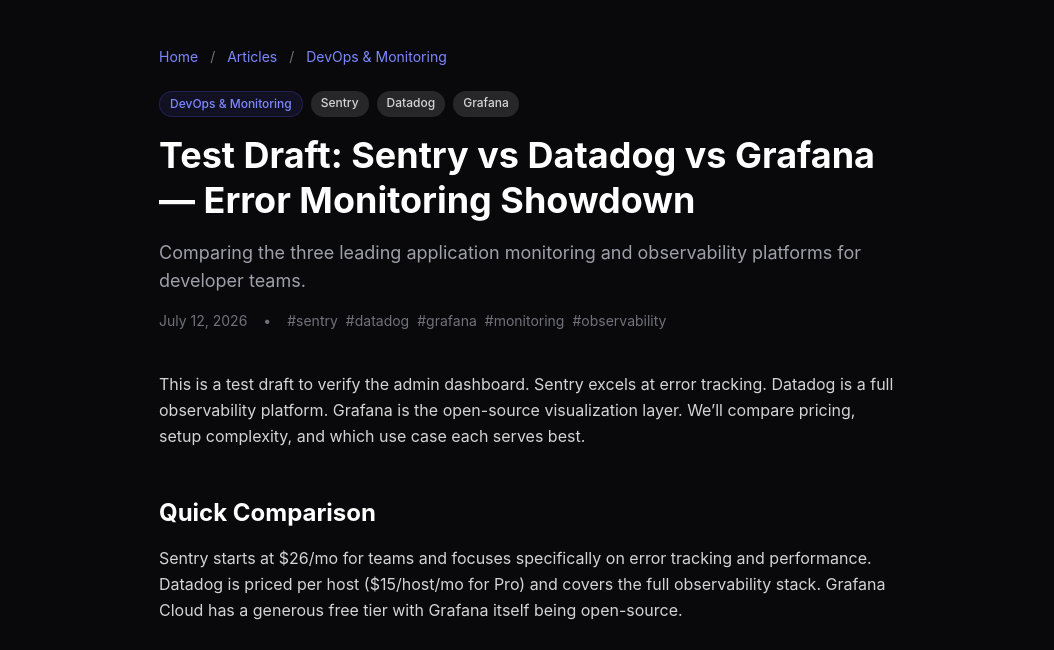
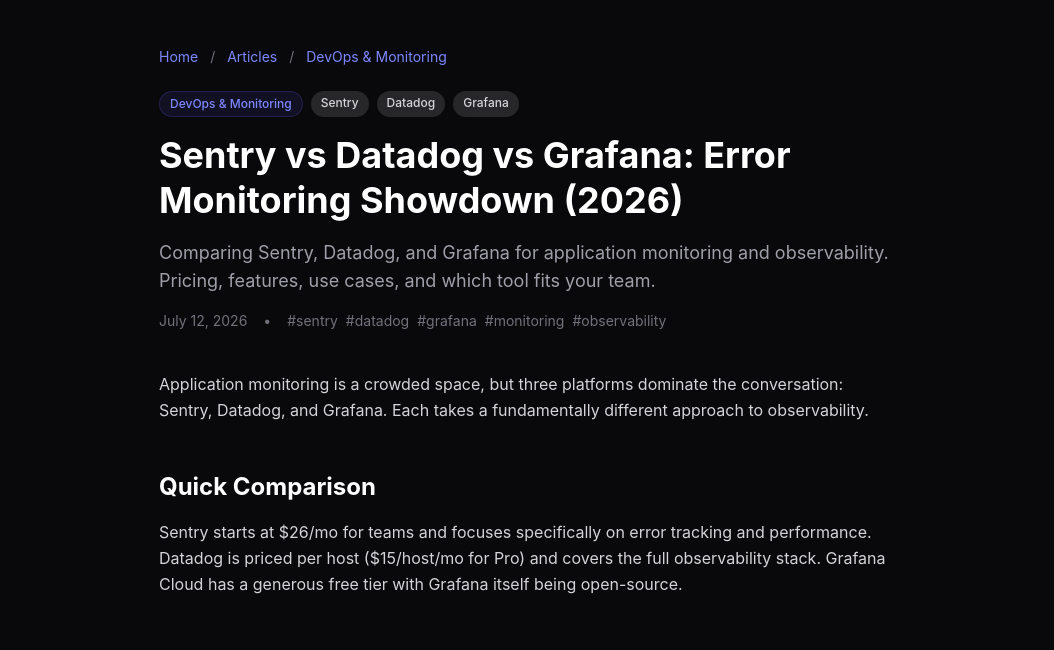
Before and after one commit to CodingCozyJames/devtoolcompare, an Astro site: page /article/sentry-vs-datadog-vs-grafana in a window 1280 px wide. Shown: the part 66-716 px from the top of the page, without its empty margins (113-1167 px from the left). Built offline with nearby package versions, Linux system fonts and the light colour scheme; Astro itself is replaced by a stand-in of ours.

Commit message:
Polish sentry article, auto-gen ready

```diff
--- a/src/content/articles/sentry-vs-datadog-vs-grafana.md
+++ b/src/content/articles/sentry-vs-datadog-vs-grafana.md
@@ -1,6 +1,6 @@
 ---
-title: "Test Draft: Sentry vs Datadog vs Grafana — Error Monitoring Showdown"
-description: "Comparing the three leading application monitoring and observability platforms for developer teams."
+title: "Sentry vs Datadog vs Grafana: Error Monitoring Showdown (2026)"
+description: "Comparing Sentry, Datadog, and Grafana for application monitoring and observability. Pricing, features, use cases, and which tool fits your team."
 pubDate: 2026-07-12
 category: "DevOps & Monitoring"
 tags: ["sentry", "datadog", "grafana", "monitoring", "observability"]
@@ -8,7 +8,7 @@
 featured: false
 ---
 
-This is a test draft to verify the admin dashboard. Sentry excels at error tracking. Datadog is a full observability platform. Grafana is the open-source visualization layer. We'll compare pricing, setup complexity, and which use case each serves best.
+Application monitoring is a crowded space, but three platforms dominate the conversation: Sentry, Datadog, and Grafana. Each takes a fundamentally different approach to observability.
 
 ## Quick Comparison
 
```
